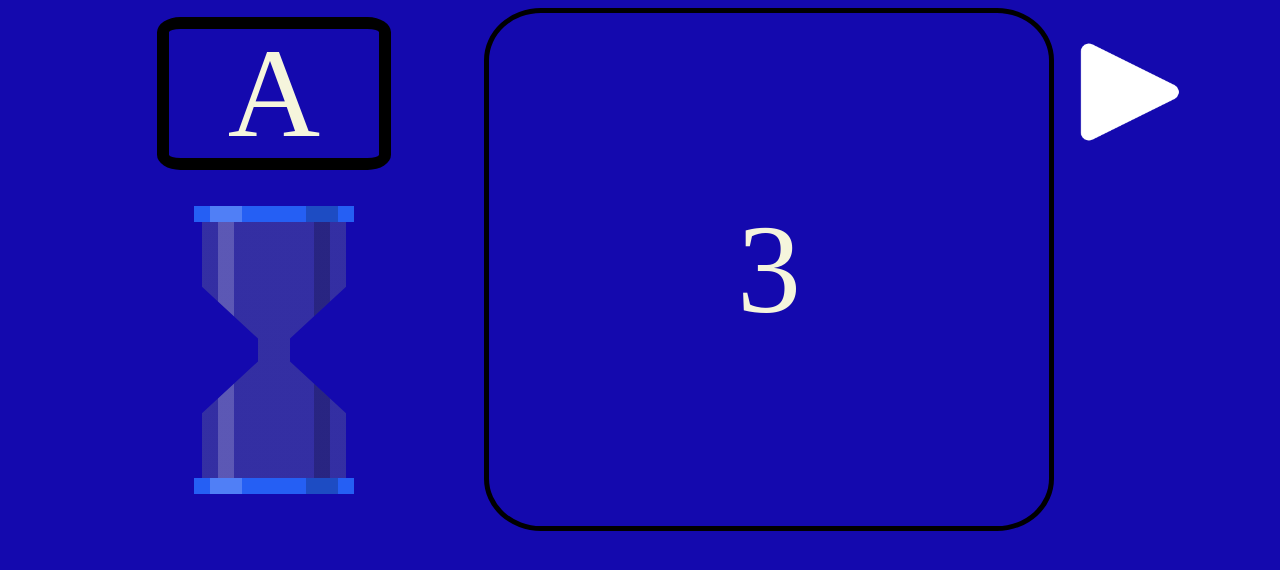
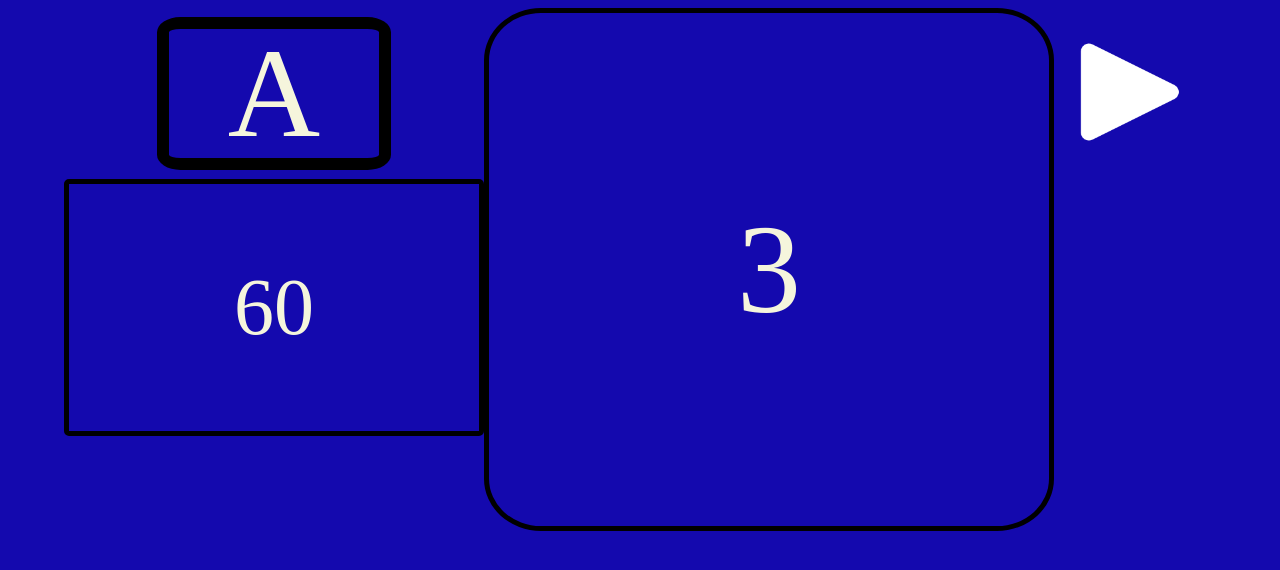
Before and after one commit to RedArcherer/Uncommon, a website: page index.html in a window 1280 px wide. Drawn offline with nearby package versions, Linux system fonts and the light colour scheme.

Commit message:
Timer does not reset when a new round is started before the timer reaches 0, but there is a timer present. Refresh the page if a bad letter comes up.

```diff
--- a/hourglass.css
+++ /dev/null
@@ -1,222 +0,0 @@
-.hourglass,
-.hourglass:before,
-.hourglass:after {
-    display: block;
-    margin: auto;
-    --primary: #255ff4;
-    grid-area: Timer;
-    align-items: center;
-    animation-duration: 60s;
-    animation-iteration-count: 1;
-    font-size: xx-large;
-}
-.hourglass {
-    --polygonH: polygon(
-        0% 0%,
-        100% 0%,
-        100% 5.55%,
-        95% 5.55%,
-        95% 28%,
-        60% 46%,
-        60% 54%,
-        95% 72%,
-        95% 94.45%,
-        100% 94.45%,
-        100% 100%,
-        0% 100%,
-        0% 94.45%,
-        5% 94.45%,
-        5% 72%,
-        40% 54%,
-        40% 46%,
-        5% 28%,
-        5% 5.55%,
-        0% 5.55%
-    );
-    animation-timing-function: ease-in-out;
-    background-image: linear-gradient(
-        var(--primary) 0.5em,
-        #737a8c55 0.5em 8.5em,
-        var(--primary) 8.5em
-    );
-    clip-path: var(--polygonH);
-    -webkit-clip-path: var(--polygonH);
-    overflow: hidden;
-    position: relative;
-    width: 5em;
-    height: 9em;
-    z-index: 0;
-}
-.hourglass:before,
-.hourglass:after {
-    animation-timing-function: linear;
-    animation-fill-mode: forwards;
-    content: "";
-    display: block;
-    position: absolute;
-}
-.hourglass:before {
-    --polygonB1: polygon(
-        0% 0%,
-        100% 0%,
-        100% 24%,
-        50% 47%,
-        50% 47%,
-        50% 47%,
-        50% 47%,
-        50% 47%,
-        50% 47%,
-        50% 47%,
-        50% 47%,
-        0% 24%
-    );
-    --polygonB2: polygon(
-        0% 4%,
-        100% 4%,
-        100% 24%,
-        55% 45%,
-        55% 100%,
-        55% 100%,
-        55% 100%,
-        45% 100%,
-        45% 100%,
-        45% 100%,
-        45% 45%,
-        0% 24%
-    );
-    --polygonB3: polygon(
-        0% 24%,
-        100% 24%,
-        100% 24%,
-        55% 45%,
-        55% 80%,
-        100% 100%,
-        100% 100%,
-        0% 100%,
-        0% 100%,
-        45% 80%,
-        45% 45%,
-        0% 24%
-    );
-    --polygonB4: polygon(
-        45% 45%,
-        55% 45%,
-        55% 45%,
-        55% 45%,
-        55% 58%,
-        100% 76%,
-        100% 100%,
-        0% 100%,
-        0% 76%,
-        45% 58%,
-        45% 45%,
-        45% 45%
-    );
-    --polygonB5: polygon(
-        50% 53%,
-        50% 53%,
-        50% 53%,
-        50% 53%,
-        50% 53%,
-        100% 76%,
-        100% 100%,
-        0% 100%,
-        0% 76%,
-        50% 53%,
-        50% 53%,
-        50% 53%
-    );
-    animation-name: fill;
-    background-color: var(--fg);
-    background-size: 100% 3.6em;
-    clip-path: var(--polygonB1);
-    -webkit-clip-path: var(--polygonB1);
-    top: 0.5em;
-    left: 0.5em;
-    width: 4em;
-    height: 8em;
-    z-index: 1;
-}
-.hourglass:after {
-    animation-name: glare;
-    background: linear-gradient(
-                90deg,
-                #0000 0.5em,
-                #0003 0.5em 1.5em,
-                #0000 1.5em 3.5em,
-                #fff3 3.5em 4.5em,
-                #fff0 4.5em 6.5em,
-                #0003 6.5em 7.5em,
-                #0000 7.5em
-            )
-            0 0 / 100% 0.5em,
-        linear-gradient(
-                90deg,
-                #0000 0.75em,
-                #0003 0.75em 1.25em,
-                #0000 1.25em 3.75em,
-                #fff3 3.75em 4.25em,
-                #fff0 4.25em 6.75em,
-                #0003 6.75em 7.25em,
-                #0000 7.25em
-            )
-            0 0.5em / 100% 8em,
-        linear-gradient(
-                90deg,
-                #0000 0.5em,
-                #0003 0.5em 1.5em,
-                #0000 1.5em 3.5em,
-                #fff3 3.5em 4.5em,
-                #fff0 4.5em 6.5em,
-                #0003 6.5em 7.5em,
-                #0000 7.5em
-            )
-            0 100% / 100% 0.5em;
-    background-repeat: repeat-x;
-    top: 0;
-    left: -3em;
-    width: 200%;
-    height: 100%;
-    z-index: 2;
-}
-/* Animations */
-@keyframes fill {
-    from {
-        clip-path: var(--polygonB1);
-        -webkit-clip-path: var(--polygonB1);
-    }
-    10% {
-        clip-path: var(--polygonB2);
-        -webkit-clip-path: var(--polygonB2);
-    }
-    45% {
-        clip-path: var(--polygonB3);
-        -webkit-clip-path: var(--polygonB3);
-    }
-    80% {
-        clip-path: var(--polygonB4);
-        -webkit-clip-path: var(--polygonB4);
-    }
-    85%,
-    to {
-        clip-path: var(--polygonB5);
-        -webkit-clip-path: var(--polygonB5);
-    }
-}
-@keyframes glare {
-    from,
-    90% {
-        transform: translateX(0);
-    }
-    to {
-        transform: translateX(3em);
-    }
-}
-
-/* Dark mode */
-@media (prefers-color-scheme: dark) {
-    :root {
-        --bg: #17181c;
-        --fg: #c7cad1;
-    }
-}
--- a/index.html
+++ b/index.html
@@ -6,7 +6,6 @@
         <meta name="viewport" content="width=device-width, initial-scale=1.0" />
         <title>Uncommon</title>
         <link rel="stylesheet" type="text/css" href="styles.css" defer />
-        <link rel="stylesheet" href="hourglass.css" defer />
         <script src="node_modules/jquery/dist/jquery.js"></script>
         <script src="scripts.js" defer></script>
     </head>
@@ -17,7 +16,9 @@
                 <ol id="topics"></ol>
                 <div id="countdown">3</div>
             </div>
-            <div class="hourglass"></div>
+            <div class="timer">
+                <p id="display-time">60</p>
+            </div>
             <div class="Next">
                 <button type="button" id="next-button">
                     <img
--- a/scripts.js
+++ b/scripts.js
@@ -165,18 +165,36 @@ const letter = document.getElementById("Letter");
 const card = document.getElementById("Card");
 const countdown = document.getElementById("countdown");
 const topics = document.getElementById("topics");
-const hourglass = document.getElementsByClassName("hourglass");
 const countdown_audio_normal = new Audio("beep-07a.mp3");
 const countdown_audio_last = new Audio("beep-04.mp3");
+const timer_end_audio = new Audio("timer-end.mp3");
+const timer = document.getElementById("display-time");
 
 button.addEventListener("click", beginRound);
 
 async function beginRound() {
+    remaining_time = 8;
+    if (remaining_time < 8) {
+        remaining_time = 8;
+    }
+
+    function timer_countdown() {
+        setInterval(() => {
+            remaining_time--;
+            timer.innerHTML = remaining_time;
+
+            if (remaining_time <= 0) {
+                timer_end_audio.play();
+                clearInterval(timer_countdown);
+            }
+        }, 1000);
+    }
+
+    clearTimeout(timer_countdown);
     topics.innerHTML = "";
     let round_card = cards[Math.floor(Math.random() * cards.length)];
     await showRandomLetters();
     await countdown_func(show_topics); //function must be passed as an argument because setInterval() has to run it, await/async does not work for setInterval()
-    hourglass.style
 
     async function countdown_func(topics_func) {
         topics.style.display = "none";
@@ -219,10 +237,10 @@ async function beginRound() {
         }
         await showing();
         console.log("Completed showRandomLetters");
-        return "Complete";
     }
 
     async function show_topics() {
+        //Create list in card and show topics
         countdown.style.display = "none";
         for (let topic of round_card) {
             let list_item = document.createElement("li");
@@ -230,6 +248,7 @@ async function beginRound() {
             topics.appendChild(list_item);
         }
         topics.style.display = "block";
-        //Create list in card and show topics
+
+        timer_countdown();
     }
 }
--- a/styles.css
+++ b/styles.css
@@ -5,7 +5,6 @@ body {
     margin-left: 5%;
     margin-right: 5%;
     margin-bottom: 10%;
-    overflow: hidden;
 }
 
 #container {
@@ -15,8 +14,8 @@ body {
     gap: 0px 0px;
     grid-template-areas:
         "Letter Card Next"
-        "Timer Card ."
-        "Timer Card .";
+        "timer Card ."
+        "timer Card .";
 }
 
 #Letter {
@@ -75,6 +74,26 @@ body {
     border: none;
 }
 
+.timer {
+    display: flex;
+    position: relative;
+    justify-content: center;
+    align-items: center;
+    text-align: center;
+    font-size: 5em;
+    line-height: 50%;
+    border-radius: 5px;
+    -webkit-border-radius: 5px;
+    -moz-border-radius: 5px;
+    -o-border-radius: 5px;
+    -ms-border-radius: 5px;
+    border: 5px solid black;
+}
+
+#stopwatch {
+    border: 2px solid black;
+}
+
 img {
     max-height: 12em;
 }
```
Also changed, not shown: 1 other file.
